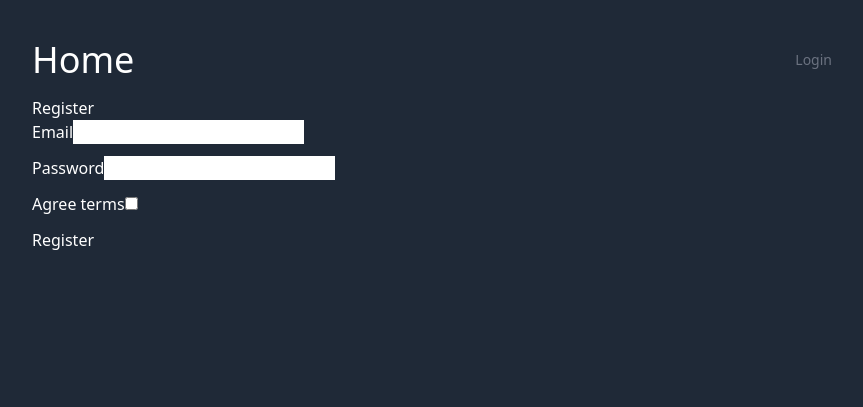
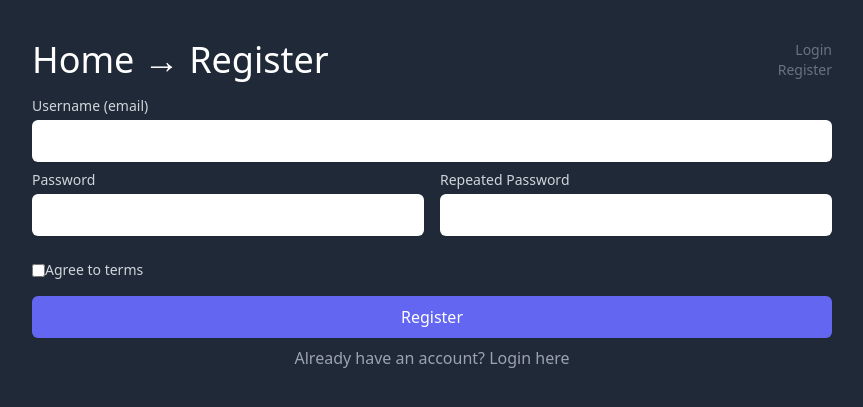
Before and after one commit to EugeniuPeruzzi/symfony-advanced, a Symfony app: template templates/registration/register.html.twig in a window 1280 px wide. Shown: the top 407 px of the page, without its empty margins (208-1071 px from the left). Run offline with Twig, Linux system fonts and the light colour scheme; the template is opened without the code that fills it, so the values that code supplies are empty; form fields are guessed from the names that the template uses; some libraries are stand-ins or nearby versions.

Commit message:
repeated password and email confirmation with lgged in account

```diff
--- a/templates/base.html.twig
+++ b/templates/base.html.twig
@@ -37,6 +37,9 @@ darkMode: 'class'
 						<div>
 							<a href="{{ path('app_login') }}">Login</a>
 						</div>
+						<div>
+							<a href="{{ path('app_register') }}">Register</a>
+						</div>
 					{% endif %}
 				</div>
 			</div>
--- a/templates/login/index.html.twig
+++ b/templates/login/index.html.twig
@@ -22,4 +22,9 @@
 			<button type="submit" class="block w-full shadow-sm border-transparent bg-indigo-600 hover:bg-indigo-700 dark:bg-indigo-500 dark:hover:bg-indigo-400 text-white rounded-md border p-2 mt-4 mb-2">Login</button>
 		</div>
 	</form>
+
+	<div class="mt-2 text-center text-gray-600 dark:text-gray-400">
+		Don't have an account?
+		<a href="{{ path('app_register') }}">Register here</a>
+	</div>
 {% endblock %}
--- a/templates/registration/register.html.twig
+++ b/templates/registration/register.html.twig
@@ -1,23 +1,50 @@
 {% extends 'base.html.twig' %}
 
-{% block title %}Register{% endblock %}
+{% block title %}Register
+{% endblock %}
+
+{% block bread %}
+	→ Register
+{% endblock %}
 
 {% block body %}
-    {% for flash_error in app.flashes('verify_email_error') %}
-        <div class="alert alert-danger" role="alert">{{ flash_error }}</div>
-    {% endfor %}
+	{% for flash_error in app.flashes('verify_email_error') %}
+		<div class="rounded-md p-2 border-red-300 bg-red-50 border dark:border-red-600 dark:bg-red-700 dark:text-white mb-4" role="alert">{{ flash_error }}</div>
+	{% endfor %}
 
-    <h1>Register</h1>
+	{{ form_start(registrationForm) }}
+	<div>
+		{{ form_label(registrationForm.email, 'Username (email)', {'label_attr': {'class': 'block text-sm text-gray-700 dark:text-gray-300 font-medium'}}) }}
+		{{ form_widget(registrationForm.email, {'attr': {'class': 'block w-full shadow-sm border-gray-300 dark:border-transparent dark:text-gray-800 rounded-md border p-2 mt-1 mb-2'}})}}
+		{{ form_errors(registrationForm.email) }}
+	</div>
 
-    {{ form_errors(registrationForm) }}
+	<div class="grid grid-cols-1 md:grid-cols-2 gap-4">
+		<div>
+			{{ form_label(registrationForm.plainPassword.first, 'Password', {'label_attr': {'class': 'block text-sm text-gray-700 dark:text-gray-300 font-medium'}}) }}
+			{{ form_widget(registrationForm.plainPassword.first, {'attr': {'class': 'block w-full shadow-sm border-gray-300 dark:border-transparent dark:text-gray-800 rounded-md border p-2 mt-1 mb-2'}})}}
+			{{ form_errors(registrationForm.plainPassword.first) }}
+		</div>
+		<div>
+			{{ form_label(registrationForm.plainPassword.second, 'Repeated Password', {'label_attr': {'class': 'block text-sm text-gray-700 dark:text-gray-300 font-medium'}}) }}
+			{{ form_widget(registrationForm.plainPassword.second, {'attr': {'class': 'block w-full shadow-sm border-gray-300 dark:border-transparent dark:text-gray-800 rounded-md border p-2 mt-1 mb-2'}})}}
+			{{ form_errors(registrationForm.plainPassword.second) }}
+		</div>
+	</div>
 
-    {{ form_start(registrationForm) }}
-        {{ form_row(registrationForm.email) }}
-        {{ form_row(registrationForm.plainPassword, {
-            label: 'Password'
-        }) }}
-        {{ form_row(registrationForm.agreeTerms) }}
 
-        <button type="submit" class="btn">Register</button>
-    {{ form_end(registrationForm) }}
+	<div class="flex items-center mt-4 mb-4">
+		{{ form_widget(registrationForm.agreeTerms, {'attr': {'class': 'h-4 w-4 rounded border-gray border text-indigo-300 mr-2'}}) }}
+		{{ form_label(registrationForm.agreeTerms, 'Agree to terms', {'label_attr': {'class': 'text-sm text-gray-700 dark:text-gray-300 font-medium'}}) }}
+	</div>
+
+	<div>
+		<button type="submit" class="block w-full shadow-sm border-transparent bg-indigo-600 hover:bg-indigo-700 dark:bg-indigo-500 dark:hover:bg-indigo-400 text-white rounded-md border p-2 mt-4 mb-2">Register</button>
+	</div>
+	{{ form_end(registrationForm) }}
+
+	<div class="mt-2 text-center text-gray-600 dark:text-gray-400">
+		Already have an account?
+		<a href="{{ path('app_login') }}">Login here</a>
+	</div>
 {% endblock %}
```
Also changed, not shown: src/Form/RegistrationFormType.php (+13 -2 lines), 1 other file.
